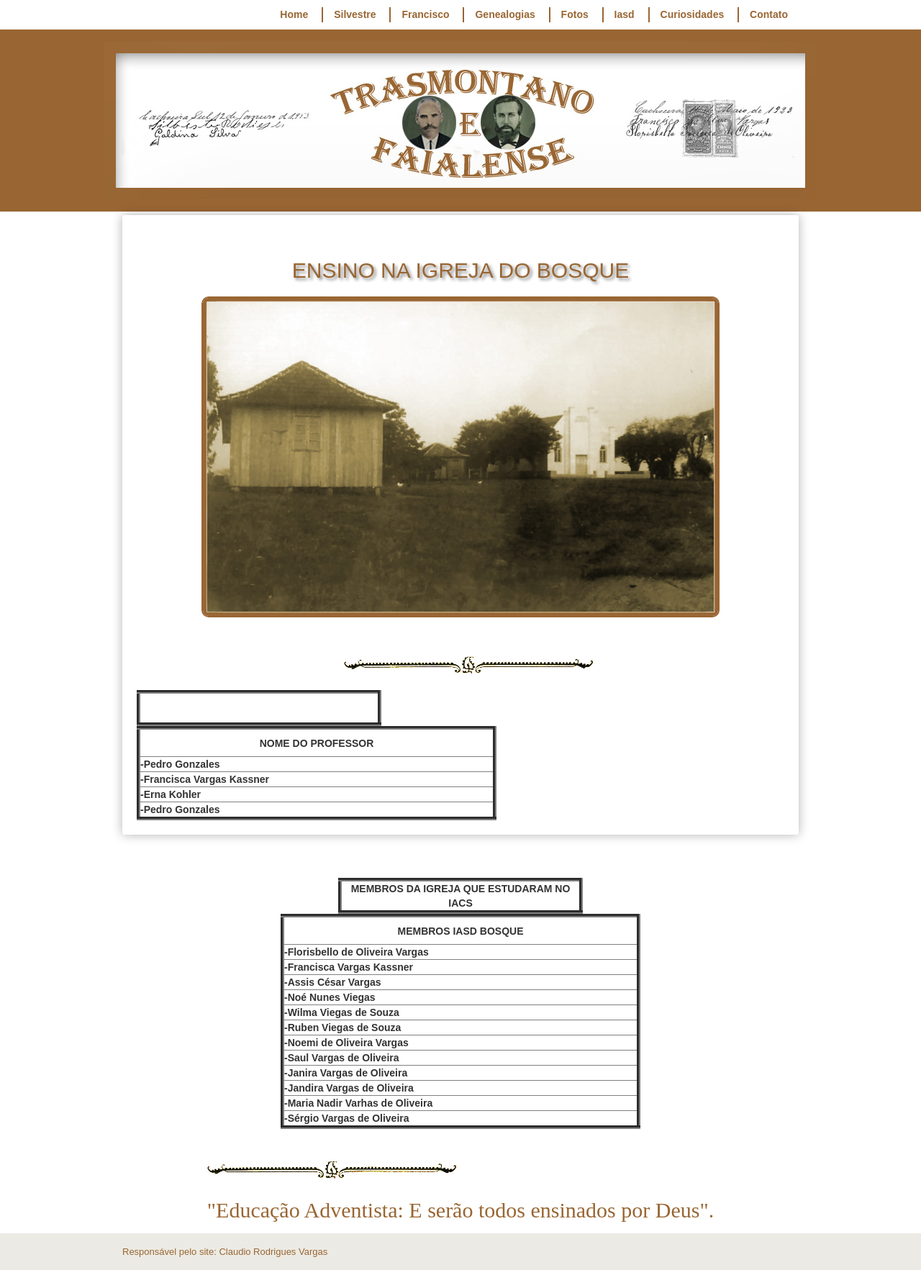
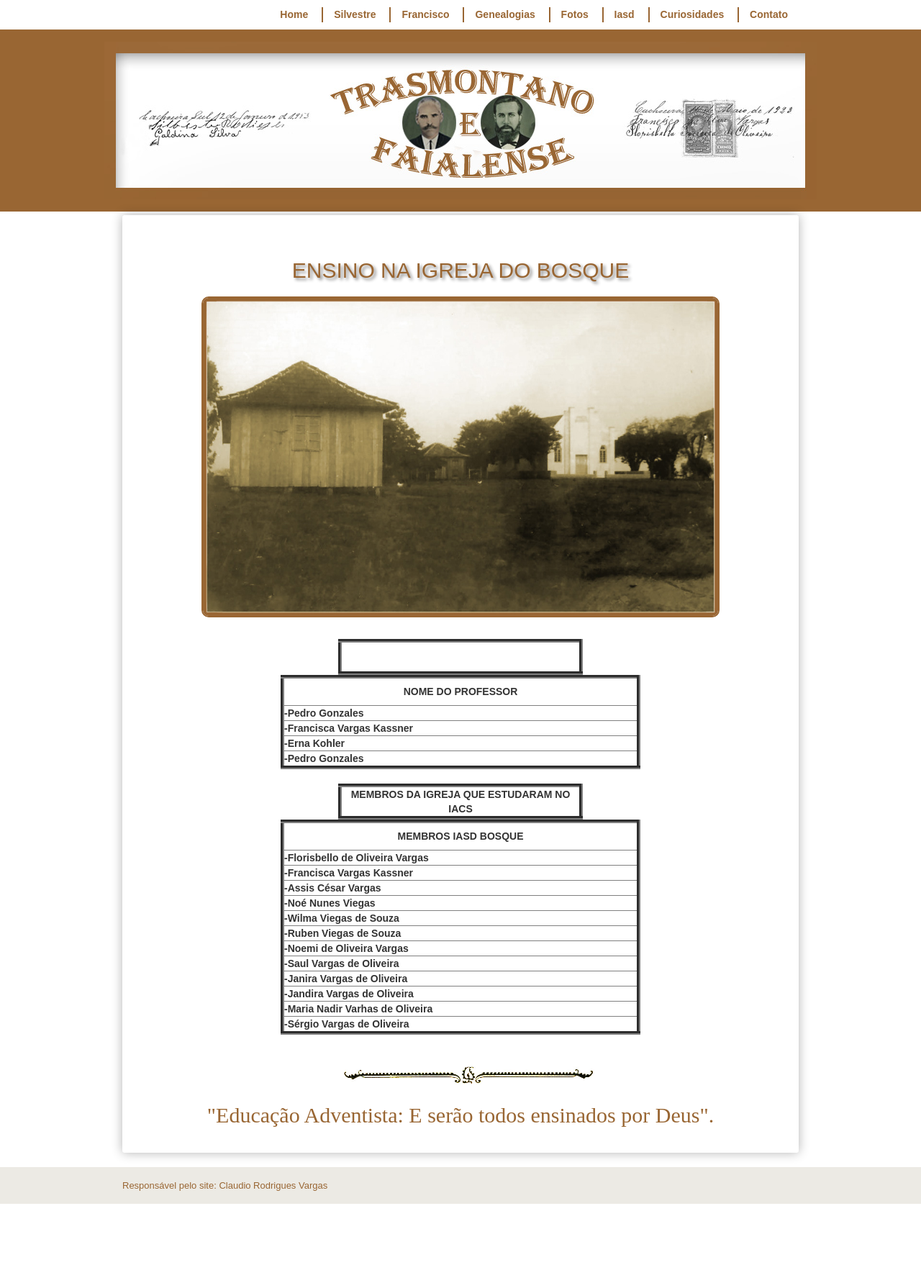
Before and after one commit to claudiovargas1955/claudiovargas1955.github.io, a Jekyll site: the page built from _pages/ensino-da-iasd-bosque.html, in a window 1280 px wide. Shown: the whole page at 72% size. Built offline with Jekyll 4.4.1, drawn with Linux system fonts in a browser that asks for light colours; some web fonts are replaced; after the commit the page ends 1673 px from its top, so only the background shows below that.

Commit message:
Update ensino-da-iasd-bosque.html

```diff
--- a/_pages/ensino-da-iasd-bosque.html
+++ b/_pages/ensino-da-iasd-bosque.html
@@ -122,9 +122,8 @@ tr:hover{
 <p><img class="esq2" style="float:center"; src="/images/IASD-Bosque.jpg" class="img-responsive" width="770px" title="";/>
 <figcaption>
 <h3><br>HOMENAGEM A <br>PROFESSORA FRANCISCA VARGAS KASSNER<br><br><br><-Escola Primária</h3></figcaption></figure><br>
-<img class="dir3" style="float:center"; src="/images/Separador2.jpg" class="img-responsive" width="400px" title="";/><br>
 
-
+ <div class="brasileira" align="center">
     <table border="5px" color="#ffffff" width="340px" cellspacing="10px" cellpadding="10px" height="50px">
           <tr>
             <td align="center"><b></b></td>
@@ -161,10 +160,6 @@ tr:hover{
 
  </div><br>
 
-
-   </table>
-
- </div><br>
 
  <div class="brasileira" align="center">
     <table border="5px" color="#ffffff" width="340px" cellspacing="10px" cellpadding="10px" height="50px">
@@ -241,8 +236,8 @@ tr:hover{
            <td align="left" width="300px"><b>-Sérgio Vargas de Oliveira</b></td>
 
         </tr>
-        </table>
-        </div><br>
+    </table>
+ </div><br>
 
 
        <img class="dir3" style="float:center"; src="/images/Separador2.jpg" class="img-responsive" width="400px" title="";/><br>
```
